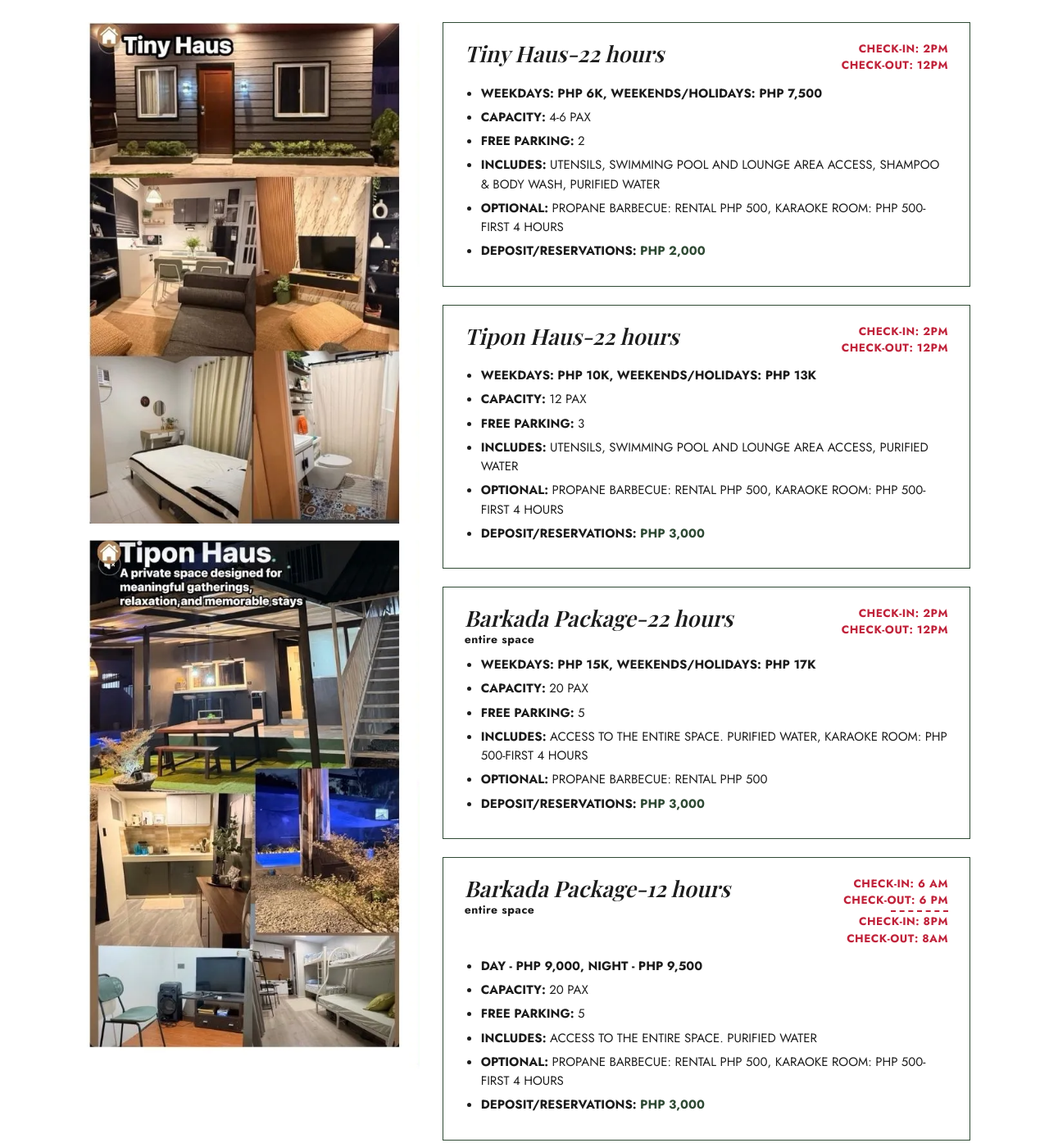
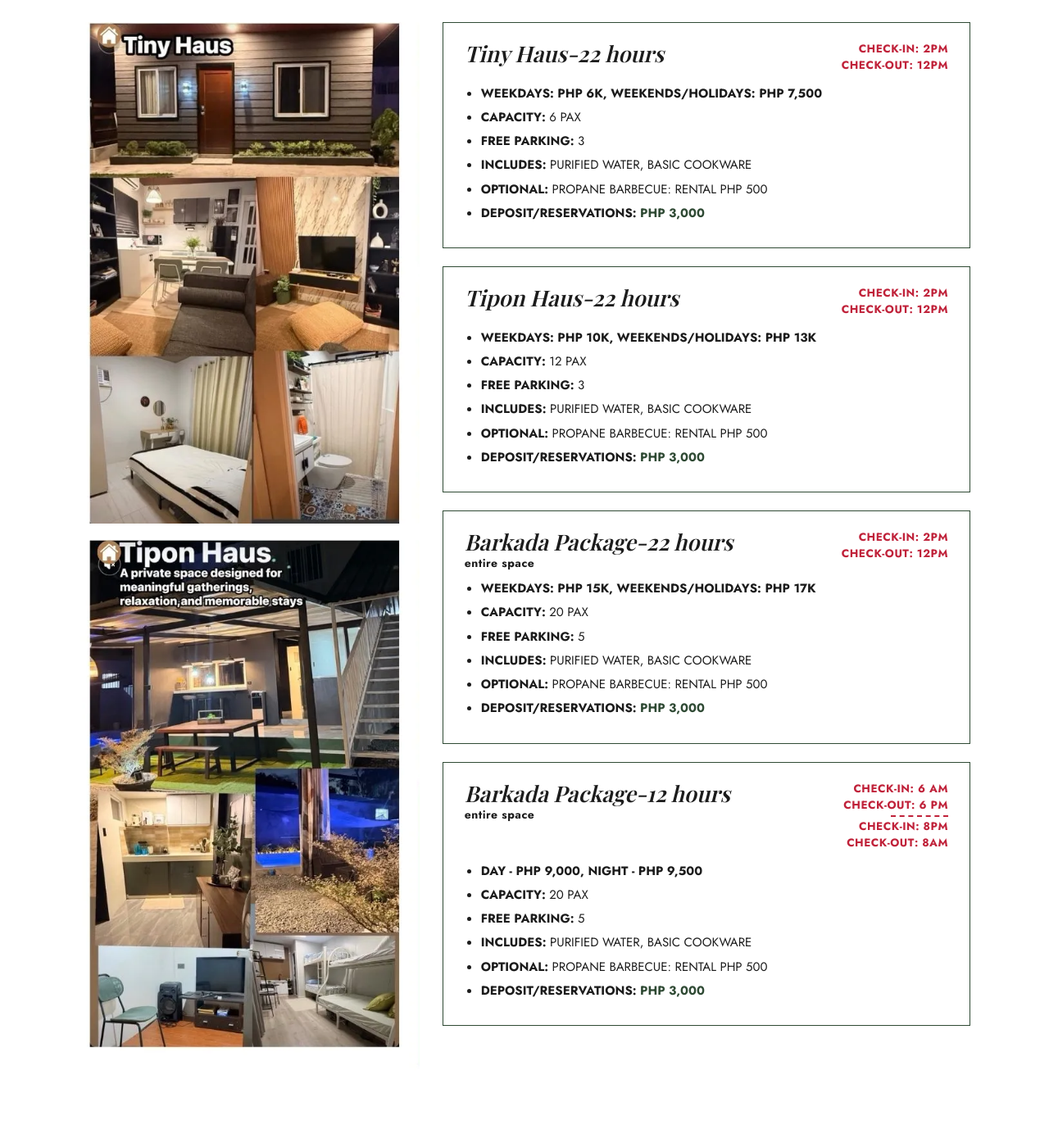
Before and after one commit to mei111-s/TinyTiponHausRates, a plain HTML site: page index.html in a window 1280 px wide. Shown: the part 520-1915 px from the top of the page at 82% size. Drawn offline with nearby package versions, Linux system fonts and the light colour scheme; a web font is replaced by a local one.

Commit message:
changes to capacity, parking, includes, optional

```diff
--- a/index.html
+++ b/index.html
@@ -60,11 +60,11 @@
         </div>
         <ul class="rate-list">
           <li><b>WEEKDAYS: PHP 6K, WEEKENDS/HOLIDAYS: PHP 7,500</b></li>
-          <li><b>CAPACITY: </b><span>4-6 PAX</span></li>
-          <li><b>FREE PARKING: </b><span>2</span></li>
-          <li><b>INCLUDES: </b><span>UTENSILS, SWIMMING POOL AND LOUNGE AREA ACCESS, SHAMPOO &amp; BODY WASH, PURIFIED WATER</span></li>
-          <li><b>OPTIONAL: </b><span>PROPANE BARBECUE: RENTAL PHP 500, KARAOKE ROOM: PHP 500-FIRST 4 HOURS</span></li>
-          <li><b>DEPOSIT/RESERVATIONS: </b><b class="deposit-amount">PHP 2,000</b></li>
+          <li><b>CAPACITY: </b><span>6 PAX</span></li>
+          <li><b>FREE PARKING: </b><span>3</span></li>
+          <li><b>INCLUDES: </b><span>PURIFIED WATER, BASIC COOKWARE</span></li>
+          <li><b>OPTIONAL: </b><span>PROPANE BARBECUE: RENTAL PHP 500</span></li>
+          <li><b>DEPOSIT/RESERVATIONS: </b><b class="deposit-amount">PHP 3,000</b></li>
         </ul>
       </div>
 
@@ -77,8 +77,8 @@
           <li><b>WEEKDAYS: PHP 10K, WEEKENDS/HOLIDAYS: PHP 13K</b></li>
           <li><b>CAPACITY: </b><span>12 PAX</span></li>
           <li><b>FREE PARKING: </b><span>3</span></li>
-          <li><b>INCLUDES: </b><span>UTENSILS, SWIMMING POOL AND LOUNGE AREA ACCESS, PURIFIED WATER</span></li>
-          <li><b>OPTIONAL: </b><span>PROPANE BARBECUE: RENTAL PHP 500, KARAOKE ROOM: PHP 500-FIRST 4 HOURS</span></li>
+          <li><b>INCLUDES: </b><span>PURIFIED WATER, BASIC COOKWARE</span></li>
+          <li><b>OPTIONAL: </b><span>PROPANE BARBECUE: RENTAL PHP 500</span></li>
           <li><b>DEPOSIT/RESERVATIONS: </b><b class="deposit-amount">PHP 3,000</b></li>
         </ul>
       </div>
@@ -92,7 +92,7 @@
           <li><b>WEEKDAYS: PHP 15K, WEEKENDS/HOLIDAYS: PHP 17K</b></li>
           <li><b>CAPACITY: </b><span>20 PAX</span></li>
           <li><b>FREE PARKING: </b><span>5</span></li>
-          <li><b>INCLUDES: </b><span>ACCESS TO THE ENTIRE SPACE. PURIFIED WATER, KARAOKE ROOM: PHP 500-FIRST 4 HOURS</span></li>
+          <li><b>INCLUDES: </b><span>PURIFIED WATER, BASIC COOKWARE</span></li>
           <li><b>OPTIONAL: </b><span>PROPANE BARBECUE: RENTAL PHP 500</span></li>
           <li><b>DEPOSIT/RESERVATIONS: </b><b class="deposit-amount">PHP 3,000</b></li>
         </ul>
@@ -113,8 +113,8 @@
           <li><b>DAY - PHP 9,000, NIGHT - PHP 9,500</b></li>
           <li><b>CAPACITY: </b><span>20 PAX</span></li>
           <li><b>FREE PARKING: </b><span>5</span></li>
-          <li><b>INCLUDES: </b><span>ACCESS TO THE ENTIRE SPACE. PURIFIED WATER</span></li>
-          <li><b>OPTIONAL: </b><span>PROPANE BARBECUE: RENTAL PHP 500, KARAOKE ROOM: PHP 500-FIRST 4 HOURS</span></li>
+          <li><b>INCLUDES: </b><span>PURIFIED WATER, BASIC COOKWARE</span></li>
+          <li><b>OPTIONAL: </b><span>PROPANE BARBECUE: RENTAL PHP 500</span></li>
           <li><b>DEPOSIT/RESERVATIONS: </b><b class="deposit-amount">PHP 3,000</b></li>
         </ul>
       </div>
```
